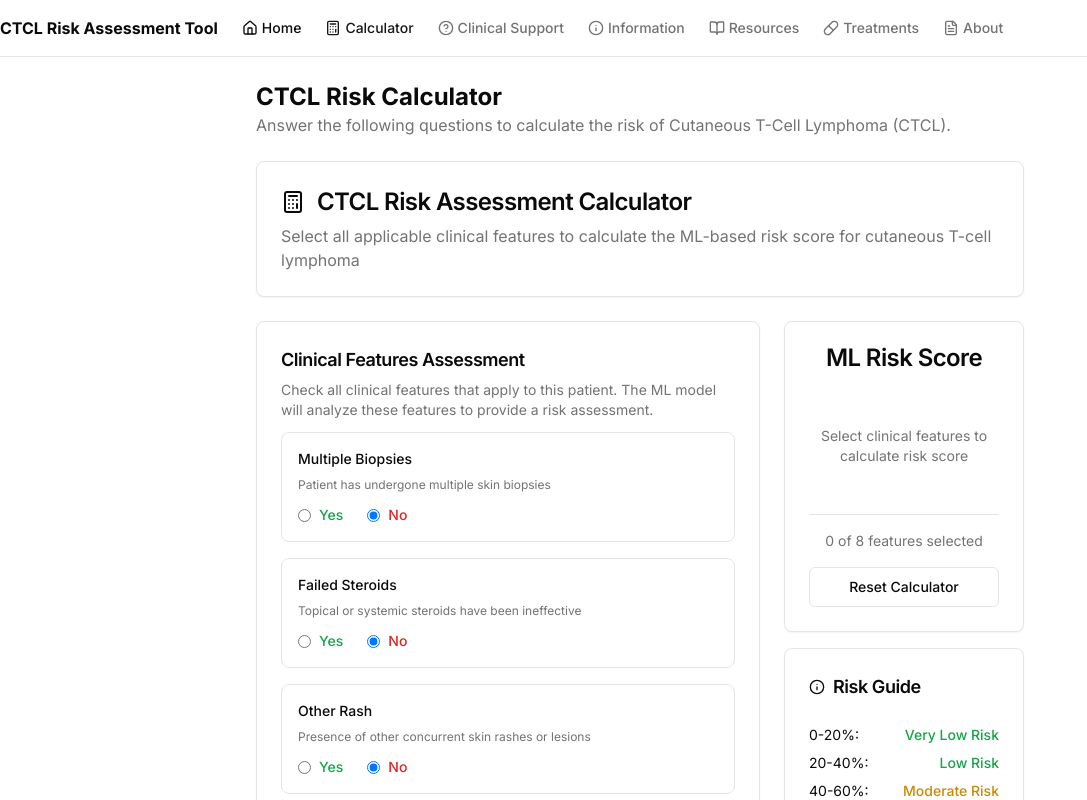
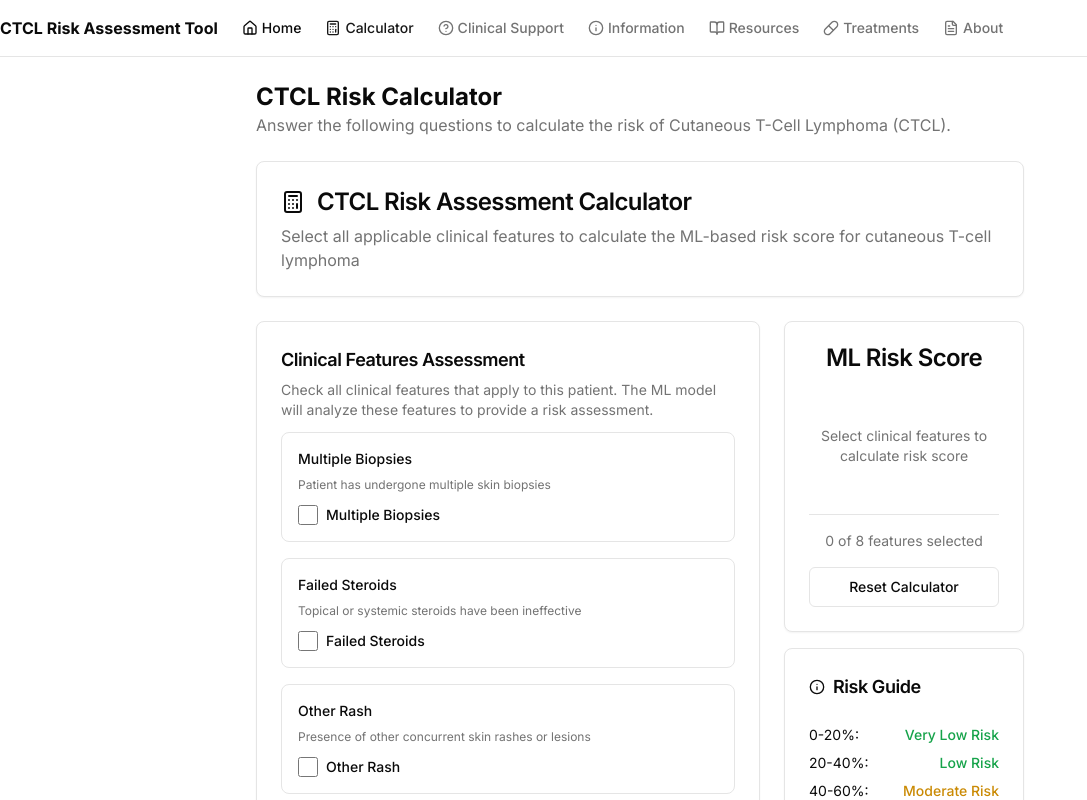
Before and after one commit to ys3661/ctcl_model-cc, a Next.js app: page /calculator in a window 1280 px wide. Shown: the top 800 px of the page, without its empty margins (0-1087 px from the left). Built offline with nearby package versions, Linux system fonts and the light colour scheme.

Commit message:
changed radio buttons to input boxes

```diff
--- a/components/risk-calculator.tsx
+++ b/components/risk-calculator.tsx
@@ -227,28 +227,18 @@ export default function RiskCalculator() {
                     <Label className="text-sm font-medium block">{question.text}</Label>
                     <p className="text-xs text-muted-foreground">{question.description}</p>
                   </div>
-
-                  <div className="flex space-x-6">
+                  <div className="flex items-center space-x-3">
                     <label className="flex items-center space-x-2 cursor-pointer">
                       <input
-                        type="radio"
+                        type="checkbox"
                         name={question.id}
-                        checked={features[question.id] === true}
-                        onChange={() => handleFeatureToggle(question.id, true)}
-                        className="text-green-600 focus:ring-green-500"
+                        checked={features[question.id]}
+                        onChange={() => handleFeatureToggle(question.id, !features[question.id])}
+                        className="accent-green-600 h-5 w-5"
                       />
-                      <span className="text-sm font-medium text-green-600">Yes</span>
-                    </label>
-
-                    <label className="flex items-center space-x-2 cursor-pointer">
-                      <input
-                        type="radio"
-                        name={question.id}
-                        checked={features[question.id] === false}
-                        onChange={() => handleFeatureToggle(question.id, false)}
-                        className="text-red-600 focus:ring-red-500"
-                      />
-                      <span className="text-sm font-medium text-red-600">No</span>
+                      <span className="text-sm font-medium">
+                        {question.text}
+                      </span>
                     </label>
                   </div>
                 </div>
```
